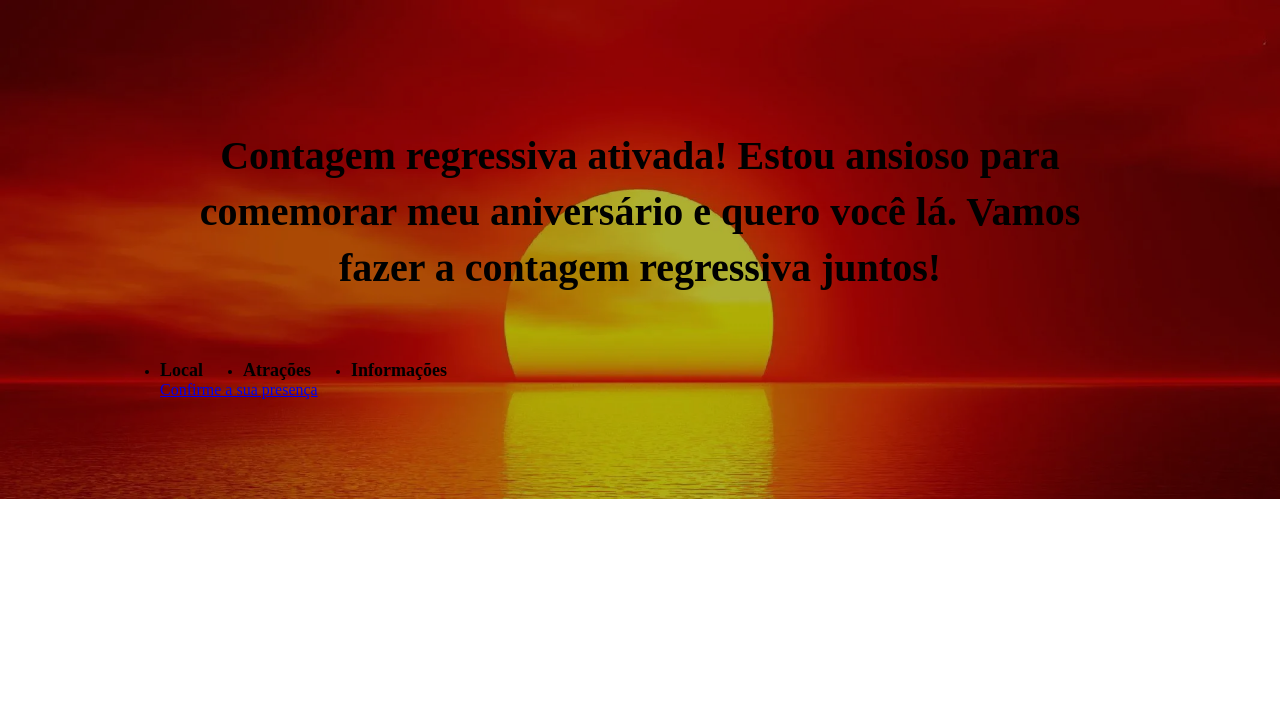
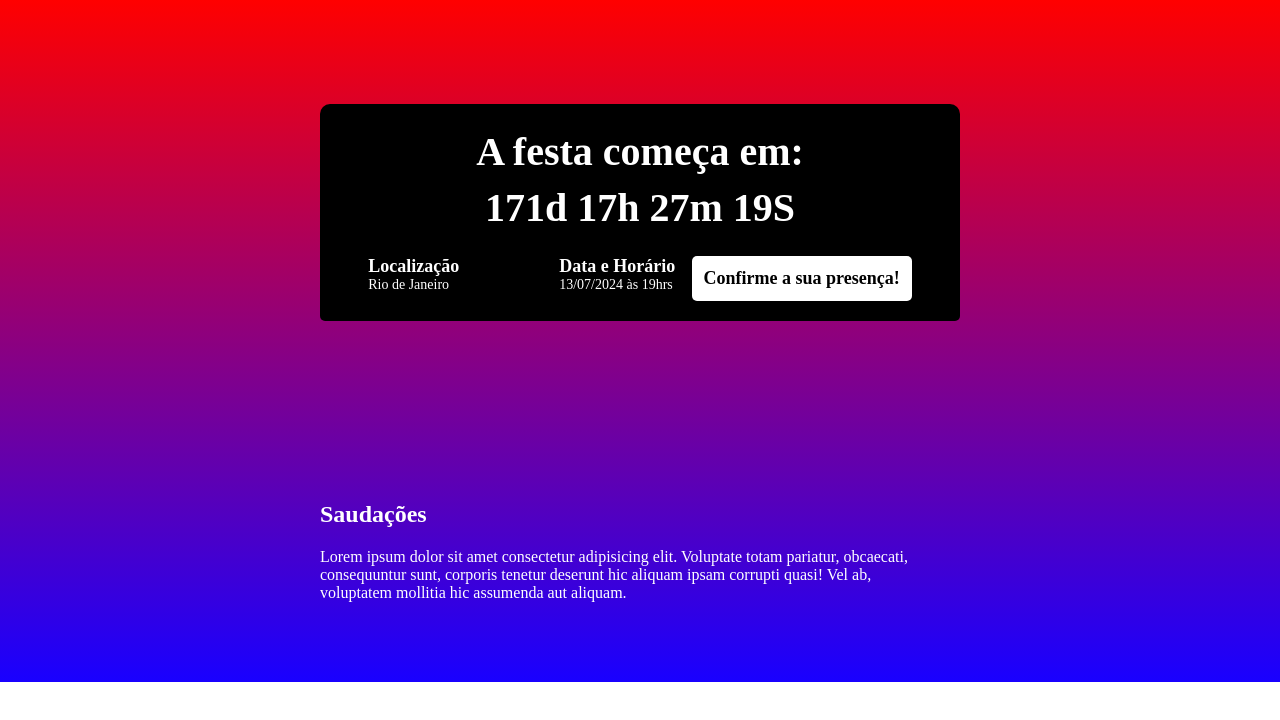
Before and after one commit to juliocamorim/hb_page, a website built with Parcel: page src/index.html in a window 1280 px wide. Built offline with nearby package versions, Linux system fonts and the light colour scheme.

Commit message:
criação da section e estilização do site

```diff
--- a/package.json
+++ b/package.json
@@ -12,6 +12,7 @@
   "license": "ISC",
   "devDependencies": {
     "@parcel/transformer-sass": "^2.11.0",
-    "parcel": "^2.11.0"
+    "parcel": "^2.11.0",
+    "sharp": "^0.31.3"
   }
 }
--- a/sharp.config.png
+++ b/sharp.config.json
@@ -1,5 +1,5 @@
 {
-    "png: {
+    "png": {
         "quality": 75
     }
 }
--- a/src/index.html
+++ b/src/index.html
@@ -5,31 +5,46 @@
     <meta name="viewport" content="width=device-width, initial-scale=1.0">
     <title>Exercício Módulo 22</title>
     <link rel="stylesheet" href="./styles/main.scss">
+    <link rel="stylesheet" href="https://unpkg.com/aos@next/dist/aos.css" />
 </head>
 <body>
+<div class="container__geral">
     <header class="hero">
         <div class="container">
             <p class="hero__text">
-                Contagem regressiva ativada! Estou ansioso para comemorar meu aniversário e quero você lá. Vamos fazer a contagem regressiva juntos!
+                A festa começa em: <br>
+                <span id="contador"></span>
             </p>
-            <div class="infor-bar">
+            <div class="infos-bar">
                 <ul class="infos-bar__infos">
                     <li class="infos-bar__infos__item">
-                        <b>Local</b>
+                        <b>Localização</b>
+                        Rio de Janeiro
                     </li>
                     <li class="infos-bar__infos__item">
-                        <b>Atrações</b>
-                    </li>
-                    <li class="infos-bar__infos__item">
-                        <b>Informações</b>
+                        <b>Data e Horário</b>
+                        13/07/2024 às 19hrs
                     </li>
                 </ul>
                 <a href="#" class="button button--primary">
-                    Confirme a sua presença
+                    Confirme a sua presença!
                 </a>
             </div>
         </div>
     </header>
+
+    <section class="event" data-aos="fade-down">
+        <div class="container">
+            <div class="event__details">
+                <h2 class="event__details__title">Saudações</h2>
+                <p class="evnet__details__description">
+                    Lorem ipsum dolor sit amet consectetur adipisicing elit. Voluptate totam pariatur, obcaecati, consequuntur sunt, corporis tenetur deserunt hic aliquam ipsam corrupti quasi! Vel ab, voluptatem mollitia hic assumenda aut aliquam.
+                </p>
+            </div>
+        </div>
+    </section>
+</div>
+    <script src="https://unpkg.com/aos@next/dist/aos.js"></script>
     <script src="scripts/main.js"></script>
 </body>
 </html>
--- a/src/scripts/main.js
+++ b/src/scripts/main.js
@@ -0,0 +1,27 @@
+AOS.init()
+
+const dataDoEvento = new Date("Jul 13, 2024 19:00:00");
+const timeStampDoEvento = dataDoEvento.getTime();
+
+const contaAsHoras = setInterval(function() {
+    const agora = new Date();
+    const timeStampAtual = agora.getTime();
+
+    const distanciaAteOEvento = timeStampDoEvento - timeStampAtual;
+
+    const diaEmMs = 1000 * 60 * 60 * 24;
+    const horaEmMs = 1000 * 60 * 60;
+    const minutoEmMs = 1000 * 60;
+
+    const diasAteOEvento = Math.floor(distanciaAteOEvento / diaEmMs)
+    const horasAteOEvento =  Math.floor((distanciaAteOEvento % diaEmMs) / horaEmMs)
+    const minutosAteOEvento = Math.floor((distanciaAteOEvento % horaEmMs) / minutoEmMs);
+    const segundosAteOEvento = Math.floor((distanciaAteOEvento % minutoEmMs) / 1000);
+
+    console.log(diasAteOEvento);
+    console.log(horasAteOEvento);
+    console.log(minutosAteOEvento);
+    console.log(segundosAteOEvento);
+
+    document.getElementById('contador').innerHTML = `${diasAteOEvento}d ${horasAteOEvento}h ${minutosAteOEvento}m ${segundosAteOEvento}S`
+}, 1000);
--- /dev/null
+++ b/src/styles/_event.scss
@@ -0,0 +1,28 @@
+@use 'variables';
+
+.event {
+    padding: 80px 0;
+
+    .container {
+        display: flex;
+    }
+
+    &_image {
+        max-width: 360px;
+    }
+
+    &__details {
+        margin-right: 40px;
+
+        &__title {
+            font-size: 24px;
+            font-weight: bold;
+            margin-bottom: 20px;
+        }
+
+        &__description {
+            font-size: 20px;
+            line-height: 22px;
+        }
+    }
+}
--- a/src/styles/_hero.scss
+++ b/src/styles/_hero.scss
@@ -1,32 +1,24 @@
+@use 'variables';
+
 .hero {
     padding-top: 64px;
     padding-bottom: 100px;
-    background-image: url(../images/por-do-sol.png);
     background-repeat: no-repeat;
     background-size: cover;
     position: relative;
 
     .container {
         position: relative;
-    }
-
-    &::before {
-        position: absolute;
-        top: 0;
-        left: 0;
-        width: 100%;
-        height: 100%;
-        background-color: #000;
-        content: '';
-        opacity: .3;
+        background-color: variables.$secondaryTextColor;
+        border-radius: 10px;
     }
 
     &__text {
-        margin-top: 64px;
-        margin-bottom: 64px;
+        margin-top: 40px;
+        padding-top: 20px;
         font-size: 40px;
         line-height: 56px;
-        color: #000;
+        color: variables.$textColor;
         font-weight: 800;
         text-align: center;
     }
@@ -39,4 +31,8 @@
             margin: 24px 0;
         }
     }
+
+    .contador {
+        color: #fff;
+    }
 }
--- /dev/null
+++ b/src/styles/_variables.scss
@@ -0,0 +1,5 @@
+$darkBlue: #1900ff;
+$red: #ff0000;
+
+$textColor: #fff;
+$secondaryTextColor: #000;
--- /dev/null
+++ b/src/styles/components/_buttons.scss
@@ -0,0 +1,27 @@
+@use '../variables';
+
+.button {
+    padding: 12px;
+    font-size: 18px;
+    font-weight: bold;
+    text-decoration: none;
+    text-align: center;
+    white-space: nowrap;
+    border-radius: 5px;
+
+    &--primary {
+        color: variables.$secondaryTextColor;
+        background-color: variables.$textColor;
+    }
+
+    @media (max-width: 640px) {
+        display: block;
+        width: 100%;
+
+    }
+
+    @media (max-width: 1024px) {
+        display: flex;
+        align-items: center;
+    }
+}
--- a/src/styles/components/_infos-bar.scss
+++ /dev/null
@@ -1,18 +0,0 @@
-.infos-bar {
-    padding: 16px 24px;
-    background-color: purple;
-
-    &__infos {
-        display: flex;
-        gap: 40px;
-
-        &__item {
-            font-size: 14px;
-
-            b {
-                font-size: 18px;
-                display: block;
-            }
-        }
-    }
-}
--- /dev/null
+++ b/src/styles/components/_infos_bar.scss
@@ -0,0 +1,44 @@
+@use '../variables';
+
+.infos-bar {
+    padding: 20px 40px;
+    background-color: variables.$secondaryTextColor;
+    border-radius: 5px;
+    display: flex;
+    justify-content: space-around;
+    color: variables.$textColor;
+
+    &__infos {
+        display: flex;
+        gap: 100px;
+
+        &__item {
+            color: variables.$textColor;
+            font-size: 14px;
+
+            b {
+                color: variables.$textColor;
+                font-size: 18px;
+                display: block;
+            }
+        }
+    }
+
+    @media (max-width: 640px) {
+        display: block;
+
+        &__infos {
+            display: block;
+
+            &__item {
+                margin-bottom: 24px;
+            }
+        }
+    }
+
+    @media (max-width: 1024px) {
+        &__infos {
+            gap: 16px;
+        }
+    }
+}
--- a/src/styles/main.scss
+++ b/src/styles/main.scss
@@ -1,17 +1,24 @@
 @use 'hero';
-@use "./components/infos-bar";
+@use 'components/infos_bar';
+@use 'components/buttons';
+@use 'event';
+@use 'variables';
 
 * {
     margin: 0;
     padding: 0;
     box-sizing: border-box;
+    color: variables.$textColor;
+    list-style: none;
 }
 
+.container__geral {
+    background-image: linear-gradient(variables.$red, variables.$darkBlue);
+}
 .container {
-    max-width: 960px;
-    width: 100%;
+    max-width: 900px;
+    width: 50%;
     margin: 0 auto;
-
 
     @media (max-width: 640px) {
         max-width: 80%;
```
Also changed, not shown: 1 other file.
